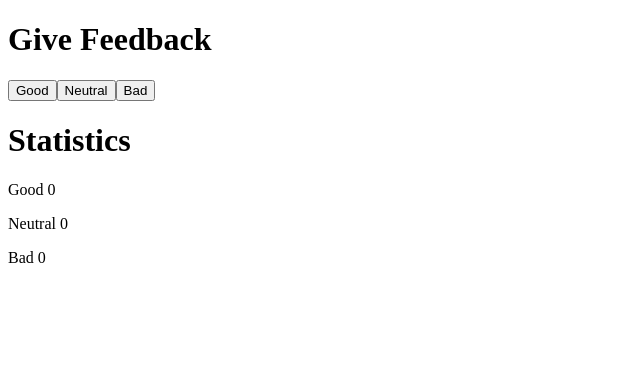
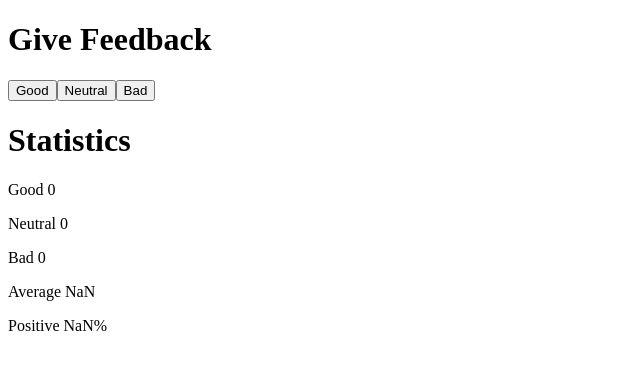
Before and after one commit to unpublished3/fso, a React (Vite) app in the folder part1/unicafe/: page / in a window 1280 px wide. Shown: the top 370 px of the page, without its empty margins (0-640 px from the left). Built offline with nearby package versions, Linux system fonts and the light colour scheme.

Commit message:
Complete 1.7

```diff
--- a/part1/unicafe/src/App.jsx
+++ b/part1/unicafe/src/App.jsx
@@ -6,10 +6,12 @@ const App = () => {
   const [neutral, setNeutral] = useState(0);
   const [bad, setBad] = useState(0);
 
-  const increaseGood = () => setGood(good + 1)
-  const increaseNeutral = () => setNeutral(neutral + 1)
-  const increaseBad = () => setBad(bad + 1)
+  const increaseGood = () => setGood(good + 1);
+  const increaseNeutral = () => setNeutral(neutral + 1);
+  const increaseBad = () => setBad(bad + 1);
 
+  const average = Math.round((good - bad) / (good + neutral + bad) * 1000) / 1000;
+  const positive = Math.round((good * 100) / (good + bad + neutral) * 1000) / 1000;
 
   return (
     <div>
@@ -22,8 +24,9 @@ const App = () => {
       <p>Good {good}</p>
       <p>Neutral {neutral}</p>
       <p>Bad {bad}</p>
+      <p>Average {average}</p>
+      <p>Positive {positive}%</p>
     </div>
   );
 };
-
 export default App;
```
